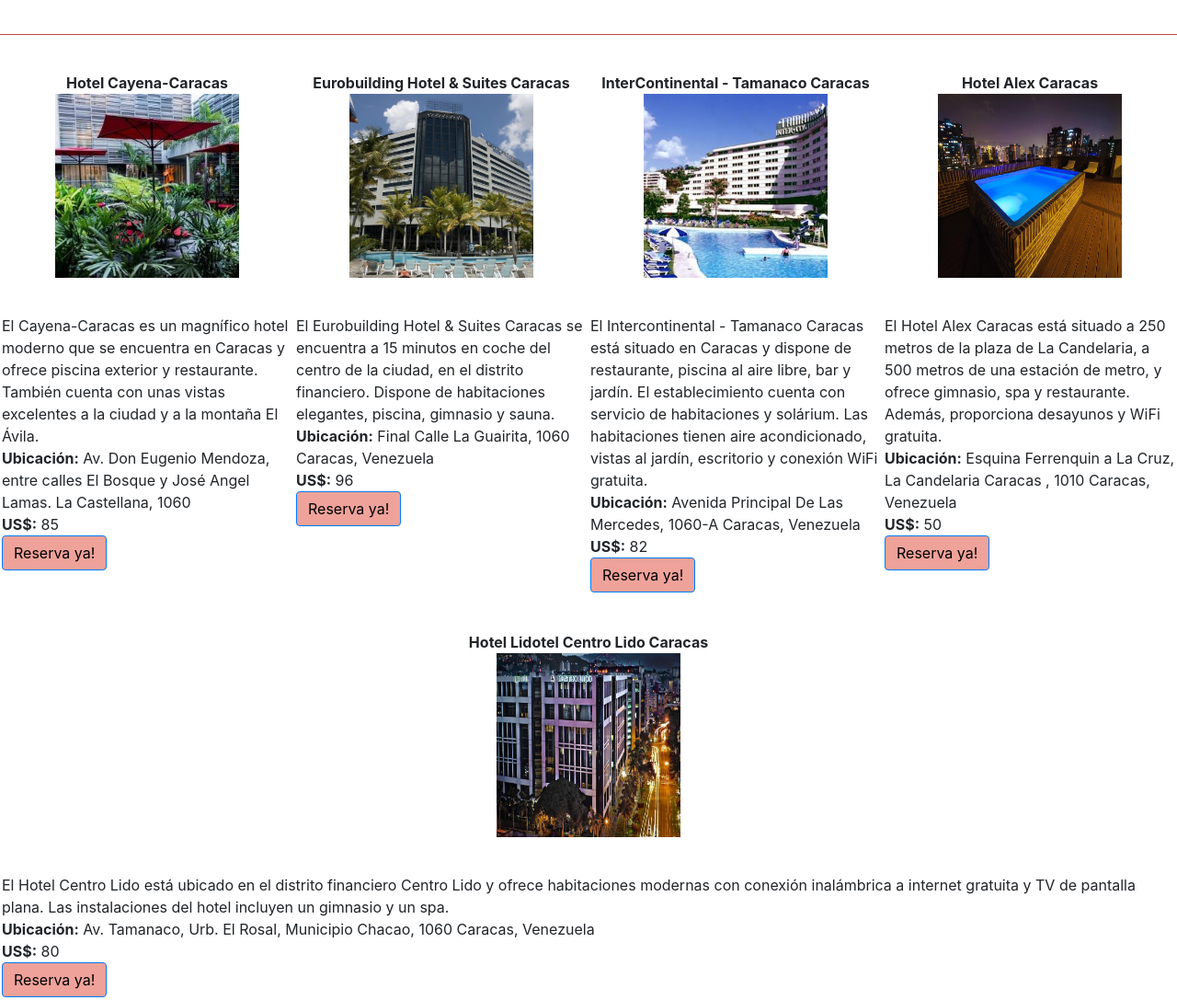
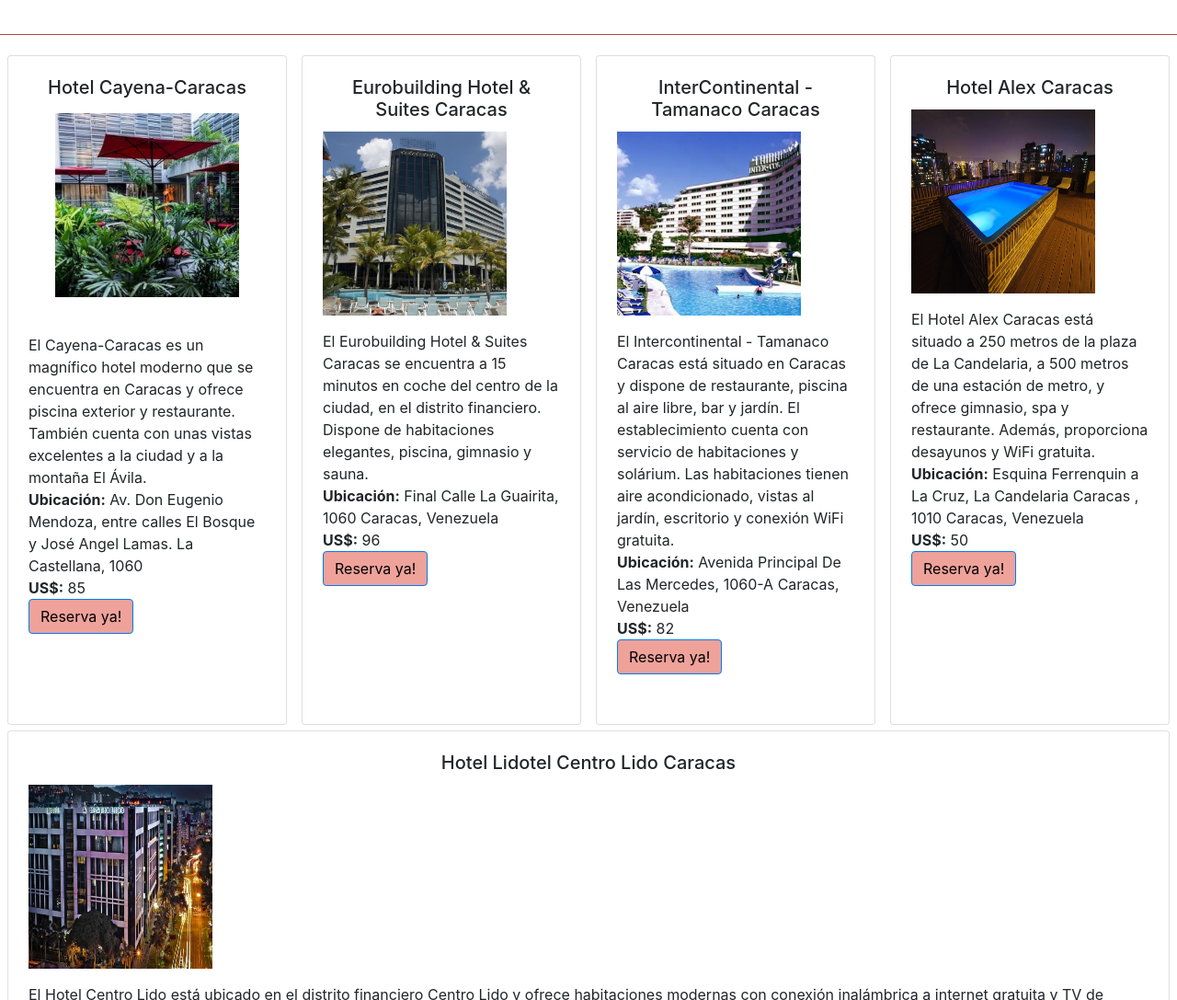
Before and after one commit to GeGonzalez10/Guia-de-Hoteles, a website: page index.html in a window 1280 px wide. Shown: the part 512-1599 px from the top of the page at 92% size. Drawn offline with nearby package versions, Linux system fonts and the light colour scheme; a web font is replaced by a local one.

Commit message:
Usando cards

```diff
--- a/index.html
+++ b/index.html
@@ -57,48 +57,63 @@
     </div>
     <br> <hr>
     <div class="d-flex flex-wrap">
-      <div class="card-hotel">
-        <p> <center> <strong>Hotel Cayena-Caracas</strong><br> <img src="Imagenes/cayena-caracas.jpg" alt="Imagen de Hotel Cayena-Caracas" width="200" height="200"> </center> <br> </p>
-        <p> El Cayena-Caracas es un magnífico hotel moderno que se encuentra en Caracas y ofrece piscina exterior y restaurante. También cuenta con unas vistas excelentes a la ciudad y a la montaña El Ávila.
+      <div class="card card-hotel ml-2 mr-2">
+        <div class="card-body">
+          <h5 class="card-title"> <center>Hotel Cayena-Caracas<br></center></h5>
+          <p><center><img src="Imagenes/cayena-caracas.jpg" alt="Imagen de Hotel Cayena-Caracas" width="200" height="200"> </center> <br> </p>
+          <p class="card-text"> El Cayena-Caracas es un magnífico hotel moderno que se encuentra en Caracas y ofrece piscina exterior y restaurante. También cuenta con unas vistas excelentes a la ciudad y a la montaña El Ávila.
             <br><strong>Ubicación:</strong> Av. Don Eugenio Mendoza, entre calles El Bosque y José Angel Lamas. La Castellana, 1060
             <br> <strong>US$:</strong> 85
             <br><button class="btn btn-primary btn-reserva">Reserva ya!</button>
+          </div>
         </p>
       </div>
 
-      <div class="card-hotel">
-        <p> <center> <strong>Eurobuilding Hotel & Suites Caracas</strong><br> <img src="Imagenes/eurobuilding.jpg" alt="Imagen de Eurobuilding Hotel & Suites Caracas" width="200" height="200"> </center> <br> </p>
-        <p>El Eurobuilding Hotel & Suites Caracas se encuentra a 15 minutos en coche del centro de la ciudad, en el distrito financiero. Dispone de habitaciones elegantes, piscina, gimnasio y sauna.
+      <div class="card-hotel card ml-2 mr-2">
+        <div class="card-body">
+          <h5 class="card-title"> <center>Eurobuilding Hotel & Suites Caracas<br></center></h5>
+          <p><img src="Imagenes/eurobuilding.jpg" alt="Imagen de Eurobuilding Hotel & Suites Caracas" width="200" height="200"> </center> <br> </p>
+          <p class="car-text">El Eurobuilding Hotel & Suites Caracas se encuentra a 15 minutos en coche del centro de la ciudad, en el distrito financiero. Dispone de habitaciones elegantes, piscina, gimnasio y sauna.
             <br><strong>Ubicación:</strong> Final Calle La Guairita, 1060 Caracas, Venezuela
             <br> <strong>US$:</strong> 96
             <br><button class="btn btn-primary btn-reserva">Reserva ya!</button>
+          </div>
         </p>
       </div>
 
-      <div class="card-hotel"><p>
-        <center> <strong>InterContinental - Tamanaco Caracas</strong><br> <img src="Imagenes/intercontinental.jpg" alt="Imagen de InterContinental - Tamanaco Caracas" width="200" height="200"> </center> <br> </p>
-        <p> El Intercontinental - Tamanaco Caracas está situado en Caracas y dispone de restaurante, piscina al aire libre, bar y jardín. El establecimiento cuenta con servicio de habitaciones y solárium. Las habitaciones tienen aire acondicionado, vistas al jardín, escritorio y conexión WiFi gratuita.
+      <div class="card-hotel  card ml-2 mr-2">
+        <div class="card-body">
+          <h5 class="card-title"> <center>InterContinental - Tamanaco Caracas<br></center></h5>
+          <p><img src="Imagenes/intercontinental.jpg" alt="Imagen de InterContinental - Tamanaco Caracas" width="200" height="200"> </center> <br> </p>
+          <p class="car-text"> El Intercontinental - Tamanaco Caracas está situado en Caracas y dispone de restaurante, piscina al aire libre, bar y jardín. El establecimiento cuenta con servicio de habitaciones y solárium. Las habitaciones tienen aire acondicionado, vistas al jardín, escritorio y conexión WiFi gratuita.
             <br><strong>Ubicación:</strong> Avenida Principal De Las Mercedes, 1060-A Caracas, Venezuela
             <br><strong>US$:</strong> 82
             <br><button class="btn btn-primary btn-reserva">Reserva ya!</button>
-
+          </div>
         </p>
       </div>
 
-      <div class="card-hotel">
-        <p> <center> <strong>Hotel Alex Caracas</strong><br> <img src="Imagenes/alex.jpg" alt="Imagen de Hotel Alex Caracas" width="200" height="200"> </center> <br> </p>
-        <p>El Hotel Alex Caracas está situado a 250 metros de la plaza de La Candelaria, a 500 metros de una estación de metro, y ofrece gimnasio, spa y restaurante. Además, proporciona desayunos y WiFi gratuita.
+      <div class="card-hotel  card ml-2 mr-2">
+        <div class="card-body">
+          <h5 class="card-title"> <center>Hotel Alex Caracas<br></center></h5>
+          <p> <img src="Imagenes/alex.jpg" alt="Imagen de Hotel Alex Caracas" width="200" height="200"> </center> <br> </p>
+          <p class="car-text">El Hotel Alex Caracas está situado a 250 metros de la plaza de La Candelaria, a 500 metros de una estación de metro, y ofrece gimnasio, spa y restaurante. Además, proporciona desayunos y WiFi gratuita.
             <br><strong>Ubicación:</strong> Esquina Ferrenquin a La Cruz, La Candelaria Caracas , 1010 Caracas, Venezuela
             <br> <strong>US$:</strong> 50
             <br><button class="btn btn-primary btn-reserva">Reserva ya!</button>
+          </div>
         </p>
       </div>
 
-      <div class="card-hotel">  <p> <center> <strong>Hotel Lidotel Centro Lido Caracas</strong><br> <img src="Imagenes/lidotel.jpg" alt="Imagen de Lidotel Centro Lido Caracas" width="200" height="200"> </center> <br> </p>
-        <p>El Hotel Centro Lido está ubicado en el distrito financiero Centro Lido y ofrece habitaciones modernas con conexión inalámbrica a internet gratuita y TV de pantalla plana. Las instalaciones del hotel incluyen un gimnasio y un spa.
+      <div class="card-hotel  card ml-2 mr-2">
+        <div class="card-body">
+          <h5 class="card-title"> <center>Hotel Lidotel Centro Lido Caracas<br></center></h5>
+          <p><img src="Imagenes/lidotel.jpg" alt="Imagen de Lidotel Centro Lido Caracas" width="200" height="200"> </center> <br> </p>
+          <p class="car-text">El Hotel Centro Lido está ubicado en el distrito financiero Centro Lido y ofrece habitaciones modernas con conexión inalámbrica a internet gratuita y TV de pantalla plana. Las instalaciones del hotel incluyen un gimnasio y un spa.
             <br><strong>Ubicación:</strong> Av. Tamanaco, Urb. El Rosal, Municipio Chacao, 1060 Caracas, Venezuela
             <br> <strong>US$:</strong> 80
             <br><button class="btn btn-primary btn-reserva">Reserva ya!</button>
+          </div>
         </p>
       </div>
     </div>
```
Also changed, not shown: css/main.css (+8 -1 lines). Lines whose indentation alone changed are shown as unchanged.
